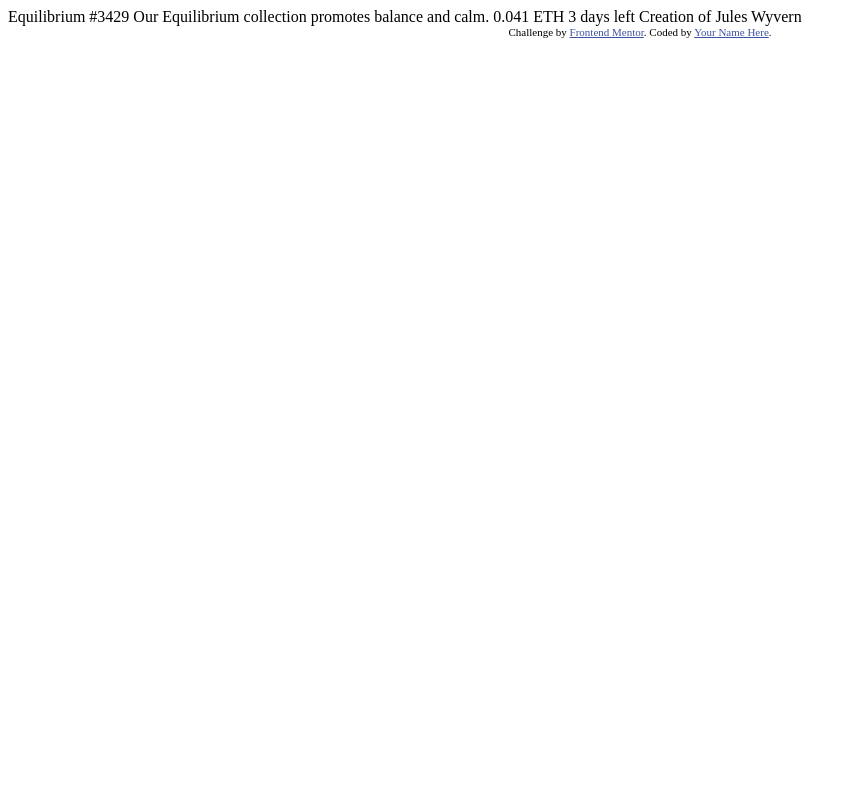
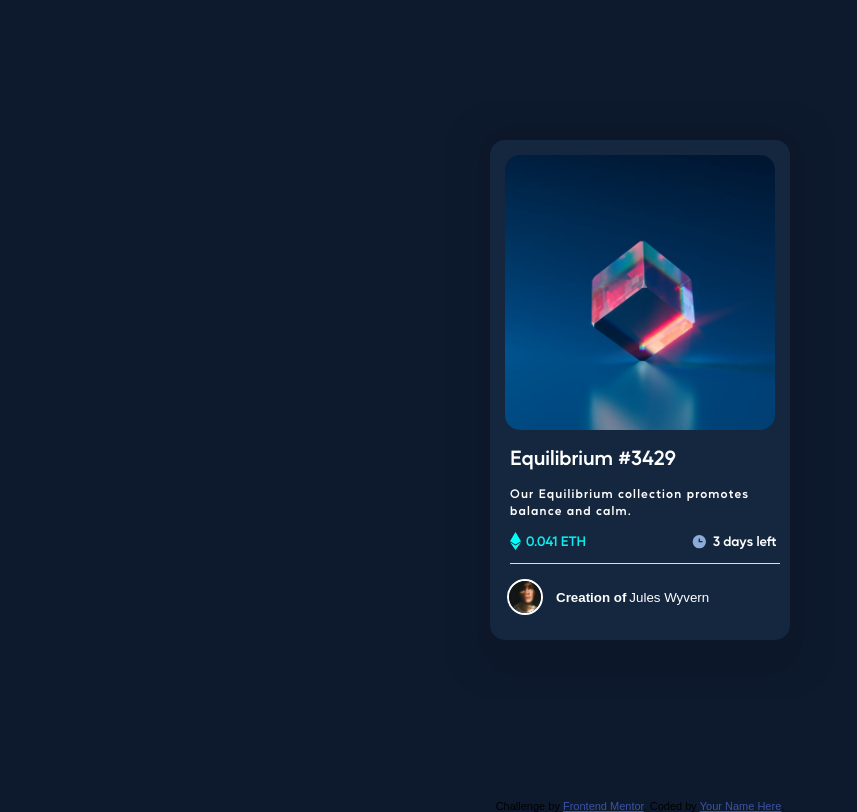
Before and after one commit to AndreViniciusSG/NFT-preview-card-component, a plain HTML site: page index.html in a window 1280 px wide. Shown: the whole page, without its empty margins (0-857 px from the left). Drawn offline with Linux system fonts and the light colour scheme.

Commit message:
Primeira versão do projeto

```diff
--- a/index.html
+++ b/index.html
@@ -3,7 +3,7 @@
 <head>
   <meta charset="UTF-8">
   <meta name="viewport" content="width=device-width, initial-scale=1.0"> <!-- displays site properly based on user's device -->
-
+  <link rel="stylesheet" type="text/css" href="style.css"/><!-- link css -->
   <link rel="icon" type="image/png" sizes="32x32" href="./images/favicon-32x32.png">
 
   <title>Frontend Mentor | NFT preview card component</title>
@@ -15,16 +15,31 @@
   </style>
 </head>
 <body>
-
-  Equilibrium #3429
-
-  Our Equilibrium collection promotes balance and calm.
-
-  0.041 ETH
-  3 days left
-
-  Creation of Jules Wyvern
-
+	<div class="container">
+		<div class="child1">
+			<div class="child2">
+				<div class="nft">
+					<div class="logo">
+					</div>
+					<div class="informacoes">
+						<a class="link" href="index.html"><h1>Equilibrium #3429</h1></a>
+						<p>Our Equilibrium collection promotes balance and calm.</p>
+					</div>
+					<div class="dados">
+					<img id="ethereum" src="images/icon-ethereum.svg">
+						<h1>0.041 ETH</h1>
+						<img id="clock"src="images/icon-clock.svg">
+						<p>3 days left</p>
+					</div>
+					<div class="creation">
+						<img src="images/image-avatar.png">
+						<h1>Creation of</h1>
+						<a class="link" href="index.html"><p>Jules Wyvern</p></a>
+					</div>
+				</div>
+			</div>
+		</div>
+	</div>
   <div class="attribution">
     Challenge by <a href="https://www.frontendmentor.io?ref=challenge" target="_blank">Frontend Mentor</a>.
     Coded by <a href="#">Your Name Here</a>.
--- /dev/null
+++ b/style.css
@@ -0,0 +1,196 @@
+@charset "UTF-8";
+
+/* Formatação do Body */
+body {
+	font-family: Arial; sans-serif;
+	background-color: rgba(13, 26, 45, 1);
+	padding: 0;
+	margin: 0;
+	width: 100vw;
+	height: 100vh;
+}
+/* Formatação para fonte */
+@font-face {
+    font-family: 'MusticaPro';
+    src: url(fonts/MusticaPro.otf) format("truetype-variations");
+    font-weight: normal;
+    font-display: swap;
+}
+@font-face {
+    font-family: 'GeosansLight';
+    src: url(fonts/GeosansLight.ttf) format("truetype-variations");
+    font-weight: normal;
+    font-display: swap;
+}
+/* Formatação do container principal */
+.container {
+	display: flex;
+	justify-content: center;
+	align-items: center;
+	width: 100%;
+	height: 100%;
+	background-color: rgba(13, 26, 45, 1);
+	text-align: center;
+}
+/* Formatação do container child1 */
+.child1{
+	display: flex;
+	justify-content: center;
+	align-items: center;
+	width: 390px;
+	height: 600px;
+	padding: 0;
+	text-align: center;
+	border-radius: 50px;
+	background-color: rgba(12, 25, 44, 1);
+}
+/* Formatação do container child2 */
+.child2{
+	display: flex;
+	justify-content: center;
+	align-items: center;
+	width: 325px;
+	height: 530px;
+	padding: 0;
+	border-bottom: 20px solid rgba(12, 23, 41, 1);
+	text-align: center;
+	border-radius: 40px;
+	background-color: rgba(12, 23, 41, 1);
+}
+/* Formatação do container nft */
+.nft{
+	width: 300px;
+	height: 500px;
+	padding: 0;
+	background-color: white;
+	text-align: center;
+	border-radius: 15px;
+	background-color: rgba(21, 39, 63, 1);
+}
+/* Formatação da div logo */
+.logo{
+	text-align: center;
+	border-radius: 15px;
+	background-image: url(images/image-equilibrium.jpg);
+	background-repeat: no repeat;
+	background-size: cover;
+	width: 90%;
+	height: 55%;
+	margin: 15px 15px 2px 15px;
+}
+/* Formatação da div informacoes */
+.informacoes{
+	margin: 0;
+	padding-left: 10px;
+	background-color: rgba(21, 39, 63, 1);
+}
+/* Formatação da div dados */
+.dados{
+	display: flex;
+	justify-content: left;
+	align-items: center;
+	padding: 0;
+	margin: 0px 10px 0px 20px;
+	text-align: center;
+	background-color: rgba(21, 39, 63, 1);
+	border-bottom:  1px solid #dddddd;
+}
+/* Formatação da div creation */
+.creation{
+	display: flex;
+	justify-content: left;
+	align-items: center;
+	margin-left: 7px;
+	margin-top: 5px;
+	background-color: rgba(21, 39, 63, 1);
+}
+/* Formatação do h1 da div informacoes */
+.informacoes h1{
+	font-family: MusticaPro;
+	font-weight: bold;
+	color: white;
+	text-align: left;
+	padding: 0px 10px 0px 10px;
+	font-size: 15pt;
+}
+/* Formatação do a - h1 como link da div informacoes */
+.informacoes a{
+	text-decoration: none;
+}
+/* Formatação do a - h1 ao passar o mouse */
+.informacoes h1:hover{
+	color: rgba(11, 236, 238, 1);
+}
+/* Formatação do h1 da div informacoes */
+.informacoes p{
+	font-family: MusticaPro;
+	font-weight: normal;
+	color: white;
+	text-align: left;
+	padding: 0px 10px 0px 10px;
+	font-size: 9pt;
+	letter-spacing: 0.1em;
+	margin: 0;
+}
+/* Formatação do h1 da div dados */
+.dados h1{
+	font-family: MusticaPro;
+	font-weight: normal;
+	text-align: center;
+	font-weight: normal;
+	color: rgba(11, 236, 238, 1);
+	padding: 0px;
+	font-size: 10pt;
+	margin: 0px 105px 0px 5px;
+}
+
+/* Formatação do p da div dados */
+.dados p{
+	font-family: MusticaPro;
+	font-weight: normal;
+	color: white;
+	font-weight: normal;
+	padding: 0;
+	font-size: 10pt;
+	margin-left: 5px;
+}
+/* Formatação da imagem1 da div dados */
+.dados img#ethereum {
+	display: inline;
+	margin: 0;
+	padding: 0;
+}
+/* Formatação da imagem2 da div dados */
+.dados img#clock {
+	display: inline;
+	margin: 0;
+	padding: 0;
+}
+/* Formatação da imagem de perfil da div creation */
+.creation img{
+	margin: 10px;
+	width: 32px;
+	height: 32px;
+	border: 2px solid white;
+	border-radius: 50%;
+}
+
+.creation h1{
+	color: white;
+	font-size: 10pt;
+	margin: 3px;
+}
+
+.creation a{
+	text-decoration: none;
+}
+
+.creation p:hover{
+	color: rgba(11, 236, 238, 1);
+}
+
+.creation p{
+	display: inline;
+	color: white;
+	font-size: 10pt;
+}
```
Also changed, not shown: fonts/GeosansLight.ttf (added), fonts/KumbhSans.ttf (added), fonts/MusticaPro.otf (added).
